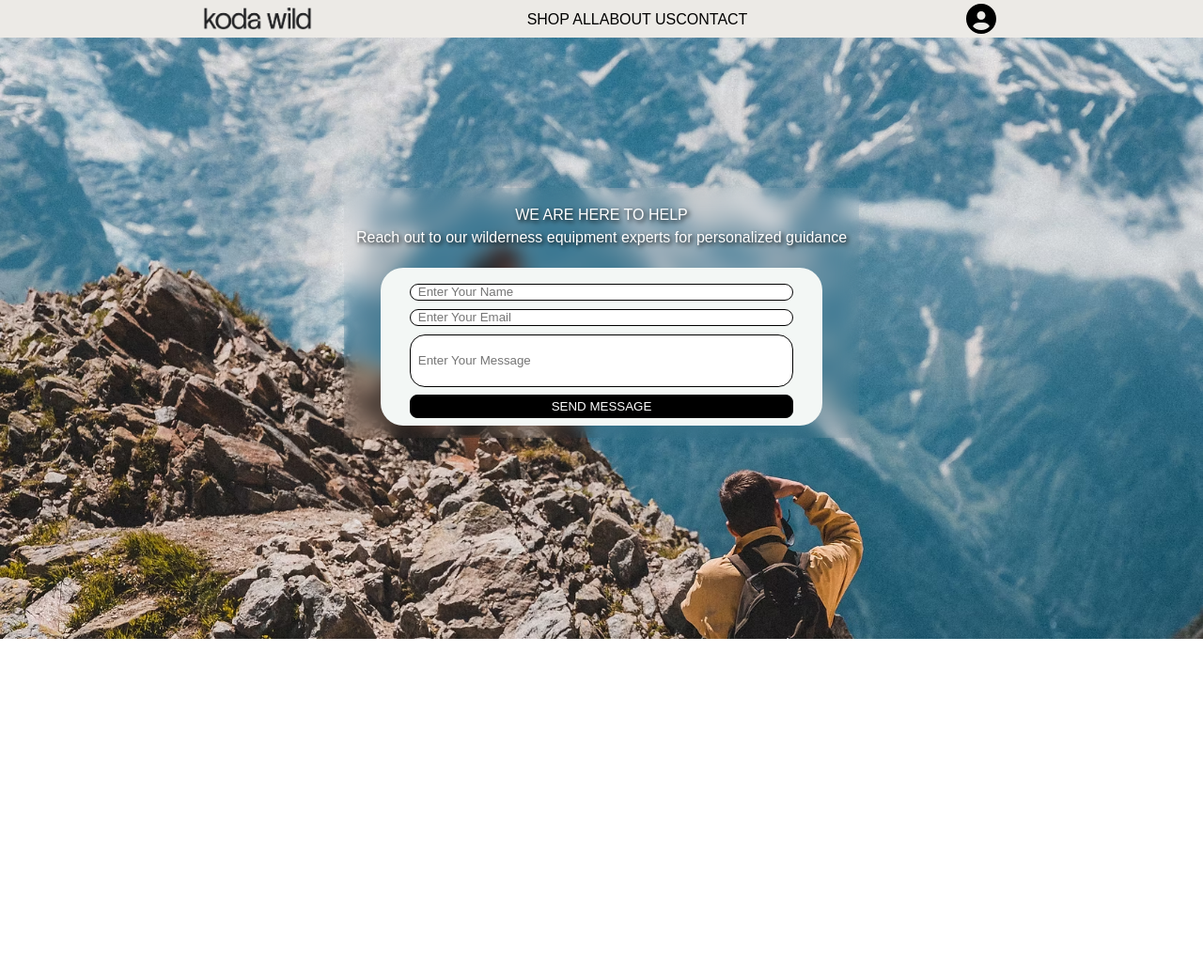
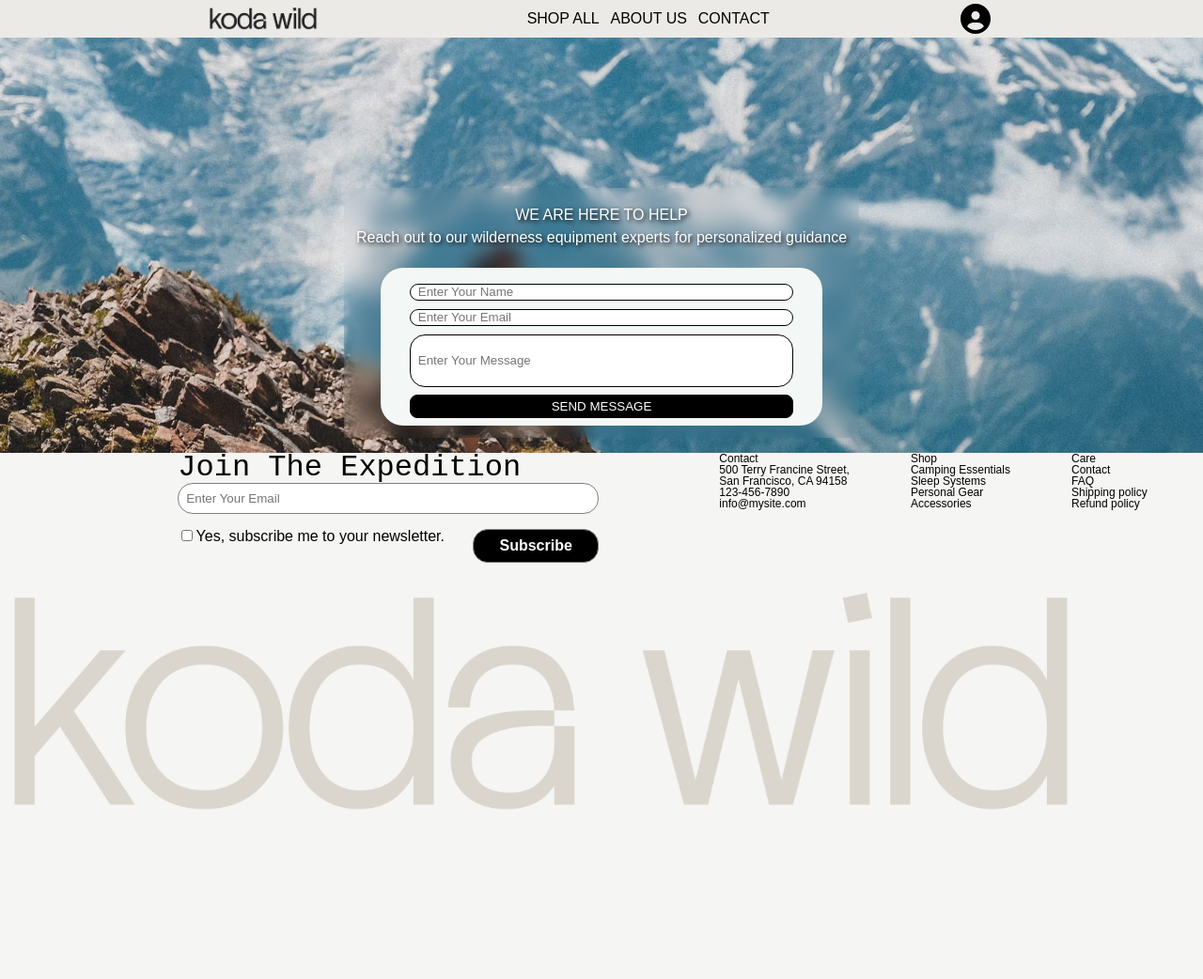
Before and after one commit to Alexaaddd/wix-test, a plain HTML site: page pages/contact.html in a window 1280 px wide. Shown: the whole page at 94% size. Before the commit the page ends 800 px from the top, so only its background shows below. Drawn offline with Linux system fonts and the light colour scheme; files that its build step writes are made by us from their sources.

Commit message:
add footer

```diff
--- a/pages/contact.html
+++ b/pages/contact.html
@@ -5,7 +5,8 @@
     <meta name="viewport" content="width=device-width, initial-scale=1.0">
     <title>Document</title>
      <link rel="stylesheet" href="https://cdnjs.cloudflare.com/ajax/libs/font-awesome/7.3.1/css/all.min.css" integrity="sha512-QeR2VH+lsBE5LSAe1Q5EnTBbe7XTBubt8dG93Y7gidSgdMCr8nVqKcfKAMyN96SV8KDbZVTDXChatu5G2KQGzg==" crossorigin="anonymous" referrerpolicy="no-referrer">
-    <link rel="stylesheet" href="./style/reset.css">
+    <link rel="stylesheet" href="../style/footer.css">
+     <link rel="stylesheet" href="./style/reset.css">
     <link rel="stylesheet" href="../style/header.css">
     <link rel="stylesheet" href="../style/contact.css">
 </head>
@@ -38,7 +39,47 @@
             <button type="submit">SEND MESSAGE</button>
         </form>
     </div>
+    <br>
+    <footer>
+     <div class="upper"> <form >
+        <h3>Join The Expedition</h3>
+        <input type="email" placeholder="Enter Your Email" required class="maill"><br>
+        <br>
+        <div class="checksumb"><div><input type="checkbox" id="subcheck" required class="check"><label for="subcheck">Yes, subscribe me to your newsletter.</label></div>
+         <button type="submit" class="sumb">Subscribe</button></div>
+      </form>
+      <div class="fotext">
+        <div class="litext"><h4>Contact</h4>
 
+<p>500 Terry Francine Street,<br>
+San Francisco, CA 94158</p>
+
+<p>123-456-7890</p>
+
+<p>info@mysite.com</p></div>
+      <div class="litext">
+        <h4>Shop</h4>
+<a href="#">Camping Essentials</a>
+<a href="#">Sleep Systems</a>
+
+<a href="#">Personal Gear</a>
+
+<a href="#">Accessories</a>
+      </div>
+      <div class="litext">
+        <h4>Care</h4>
+<a href="#">Contact</a>
+<a href="#">FAQ</a>
+
+<a href="#">Shipping policy</a>
+
+<a href="#">Refund policy</a>
+      </div>
+    </div>
+</div>
+<br><br>
+        <img src="../images/c837a6_6bb78f59acb74ac6a9f552dbc2003abf~mv2.png" alt="" class="kodak">
+    </footer>
 </div>
 </body>
 </html>
--- a/style/contact.scss
+++ b/style/contact.scss
@@ -4,9 +4,10 @@
     background-size: cover;
     background-position: center;
     direction: flex;
-
+    position: sticky;
     height: 80vh;
     margin: 0;
+
 
     .form{
         display: flex;
--- a/style/footer.scss
+++ b/style/footer.scss
@@ -0,0 +1,111 @@
+body {
+  display: flex;
+  flex-direction: column;
+  min-height: 100vh;
+  margin: 0;
+}
+
+
+footer{
+   display: flex;
+   flex-flow: column;
+   justify-content: center;
+   align-items: center;
+   height: 70vh;
+   background-color: rgb(245, 245, 243);
+   margin-top: auto;
+    .upper{
+        display: flex;
+        width: 100%;
+        justify-content: center;
+        column-gap: 10%;
+    }
+
+    .fotext{
+        display: flex;
+        column-gap: 20%;
+        font-family: sans-serif;
+        font-size: 1.5vh;
+    }
+
+    .litext{
+        display: flex;
+        flex-direction: column;
+        white-space: nowrap;
+
+
+        a{color: inherit;
+           text-decoration: none;
+           font-family: sans-serif;}
+
+    }
+
+    .kodak{
+        width: 90%;
+    }
+
+
+    form{
+
+        height: auto;
+        width: 35%;
+
+
+        h3{
+            font-family: 'Courier New', Courier, monospace;
+            font-size: 4vh;
+
+        }
+
+        .maill{
+            padding: 1vh;
+            width: 100%;
+            border: 1px solid grey;
+            border-radius: 2vh;
+        }
+
+       .checksumb{
+        width: 100%;
+        display: flex;
+        justify-content: space-between
+
+
+       }
+
+       .sumb{
+        width: 30%;
+        padding: 1vh;
+        border: 1px solid grey;
+        background-color: black;
+        color: white;
+        border-radius: 2vh;
+        font-family: sans-serif;
+        font-size: 100%;
+        font-weight: bold;
+        transition: 0.5s;
+
+       }
+
+       .sumb:hover{
+        background-color: darkgray;
+        cursor: pointer;
+        text-decoration: underline;
+       }
+
+       label{
+        font-family: sans-serif;
+        user-select: none;
+       }
+       label:hover{
+        cursor: pointer;
+       }
+
+       input[type="checkbox"]{
+           width: 1.5vw;
+           height: 1.5vh;
+           accent-color: #2563eb; /* Optional: changes the checkmark fill color */
+           cursor: pointer;
+       }
+
+    }
+}
--- a/style/header.scss
+++ b/style/header.scss
@@ -5,12 +5,11 @@
 
 header{
     display: flex;
-    flex-direction: row;
+
     background-color: rgb(236, 234, 230);
     width: 100%;
     height: 5vh;
-    margin: 0;
-    padding: 0;
+
     justify-content: space-evenly;
 
     text-decoration: none;
@@ -23,8 +22,9 @@ header{
 
     .center{
         display: flex;
-        flex-direction: row;
-        padding: 1%;
+        align-self: center;
+       justify-self: center;
+        gap: 5%;
 
         h2 ,h2 a{
            color: inherit;
```
Also changed, not shown: pages/footer.html (+40 -0 lines), images/c837a6_6bb78f59acb74ac6a9f552dbc2003abf~mv2.png (added), style/contact.css, style/footer.css, style/header.css, 3 other files.
